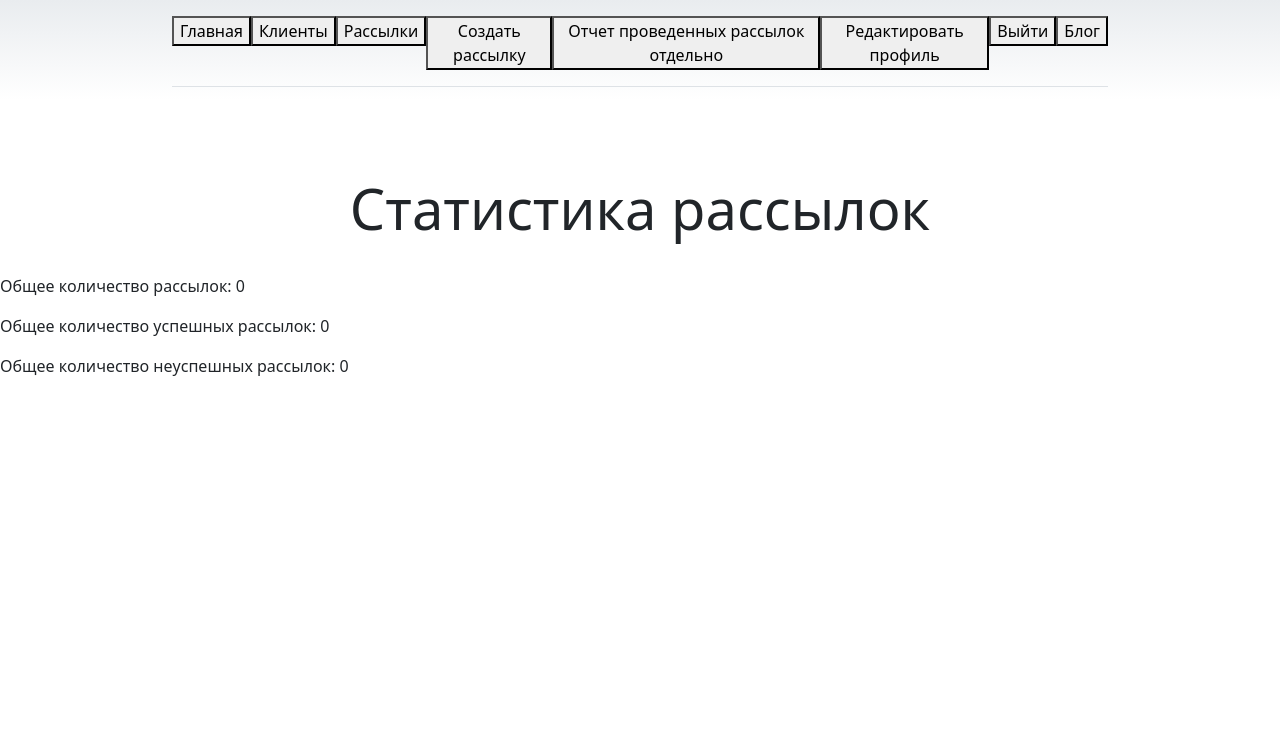
After one commit to Bevstrogan/Coursework_6, a Django app: page /logs/ in a window 1280 px wide. The commit adds this page. Shown: the top 751 px of the page. Run offline with Django 5.2, Linux system fonts and the light colour scheme; the visitor is signed in with stand-in values (Sample User, id 1); data that the repository does not hold is empty; some libraries are stand-ins or nearby versions.

Commit message:
commit 1.5

```diff
--- a/mailing/templates/includes/main_menu.html
+++ b/mailing/templates/includes/main_menu.html
@@ -7,7 +7,7 @@
         <a class="link-body-emphasis text-decoration-none" href="{% url 'mailing:client_list' %}"><button>Клиенты</button></a>
         <a class="link-body-emphasis text-decoration-none" href="{% url 'mailing:list_newsletter' %}"><button>Рассылки</button></a>
         <a class="link-body-emphasis text-decoration-none" href="{% url 'mailing:create_newsletter' %}"><button>Создать рассылку</button></a>
-        <a class="link-body-emphasis text-decoration-none" href="#"><button>Отчет проведенных рассылок отдельно</button></a>
+        <a class="link-body-emphasis text-decoration-none" href="{% url 'mailing:logs_list' %}"><button>Отчет проведенных рассылок отдельно</button></a>
         {% if user.is_authenticated %}
            {% if perms.users.change_user %}
             <a class="link-body-emphasis text-decoration-none" href="{% url 'users:edit_user' user.pk %}" ><button>Редактировать профиль</button></a>
--- /dev/null
+++ b/mailing/templates/mailing/logs_list.html
@@ -0,0 +1,28 @@
+{% extends 'mailing/base.html' %}
+{% load static %}
+
+
+<html lang="en">
+<head>
+
+{% block icon %}
+    <title>Список рассылок</title>
+{% endblock %}
+
+</head>
+<body>
+
+
+{% block content %}
+    <div class="pricing-header px-3 py-3 pt-md-5 pb-md-4 mx-auto text-center">
+        <h1 class="display-4">Статистика рассылок</h1>
+    </div>
+    <div class="col-12 mb-5">
+      <p>Общее количество рассылок: {{total_count}}</p>
+      <p>Общее количество успешных рассылок: {{successful_count}}</p>
+      <p>Общее количество неуспешных рассылок: {{unsuccessful_count}}</p>
+    </div>
+{% endblock %}
+
+</body>
+</html>
--- a/mailing/urls.py
+++ b/mailing/urls.py
@@ -3,7 +3,8 @@ from django.urls import path
 from mailing.apps import MailingConfig
 from mailing.views import Homepage, ClientCreateView, ClientListView, ClientDetailView, ClientUpdateView, \
     ClientDeleteView, MessageListView, MessageCreateView, MessageDetailView, MessageUpdateView, MessageDeleteView, \
-    NewsletterCreateView, NewsletterUpdateView, NewsletterListView, NewsletterDetailView, NewsletterDeleteView
+    NewsletterCreateView, NewsletterUpdateView, NewsletterListView, NewsletterDetailView, NewsletterDeleteView, \
+    LogsListView
 
 app_name = MailingConfig.name
 
@@ -27,4 +28,5 @@ urlpatterns = [
     path("newsletter/view/<int:pk>", NewsletterDetailView.as_view(), name="view_newsletter"),
     path("newsletter/delete/<int:pk>", NewsletterDeleteView.as_view(), name="delete_newsletter"),
 
+    path('logs/', LogsListView.as_view(), name='logs_list'),
 ]
--- a/mailing/views.py
+++ b/mailing/views.py
@@ -4,7 +4,7 @@ from django.urls import reverse_lazy
 from django.views.generic import TemplateView, CreateView, ListView, UpdateView, DetailView, DeleteView
 
 from mailing.forms import ClientForm, MessageForm, NewsletterForm
-from mailing.models import Client, Message, Newsletter
+from mailing.models import Client, Message, Newsletter, Logs
 
 
 class Homepage(TemplateView):
@@ -179,3 +179,17 @@ class NewsletterDeleteView(DeleteView, LoginRequiredMixin):
     model = Newsletter
     success_url = reverse_lazy("mailing:list_newsletter")
     login_url = 'users:login'
+
+
+class LogsListView(LoginRequiredMixin,ListView):
+    model = Logs
+    success_url = reverse_lazy('mailing:logs_list')
+    login_url = 'users:login'
+
+    def get_context_data(self, *args, **kwargs):
+        context_data = super().get_context_data(*args, **kwargs)
+        context_data['total'] = Logs.objects.all()
+        context_data['total_count'] = Logs.objects.all().count()
+        context_data['successful_count'] = Logs.objects.filter(attempt=True).count()
+        context_data['unsuccessful_count'] = Logs.objects.filter(attempt=False).count()
+        return context_data
```
